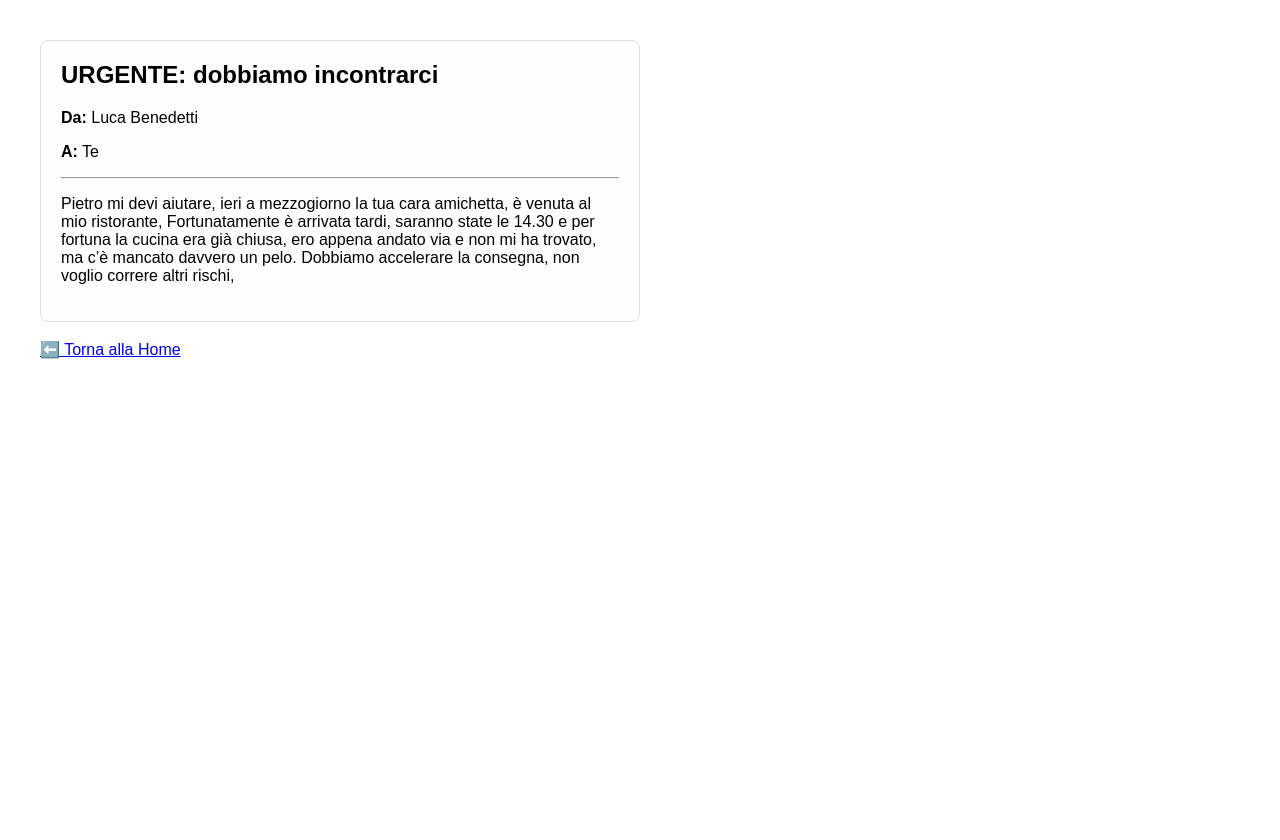
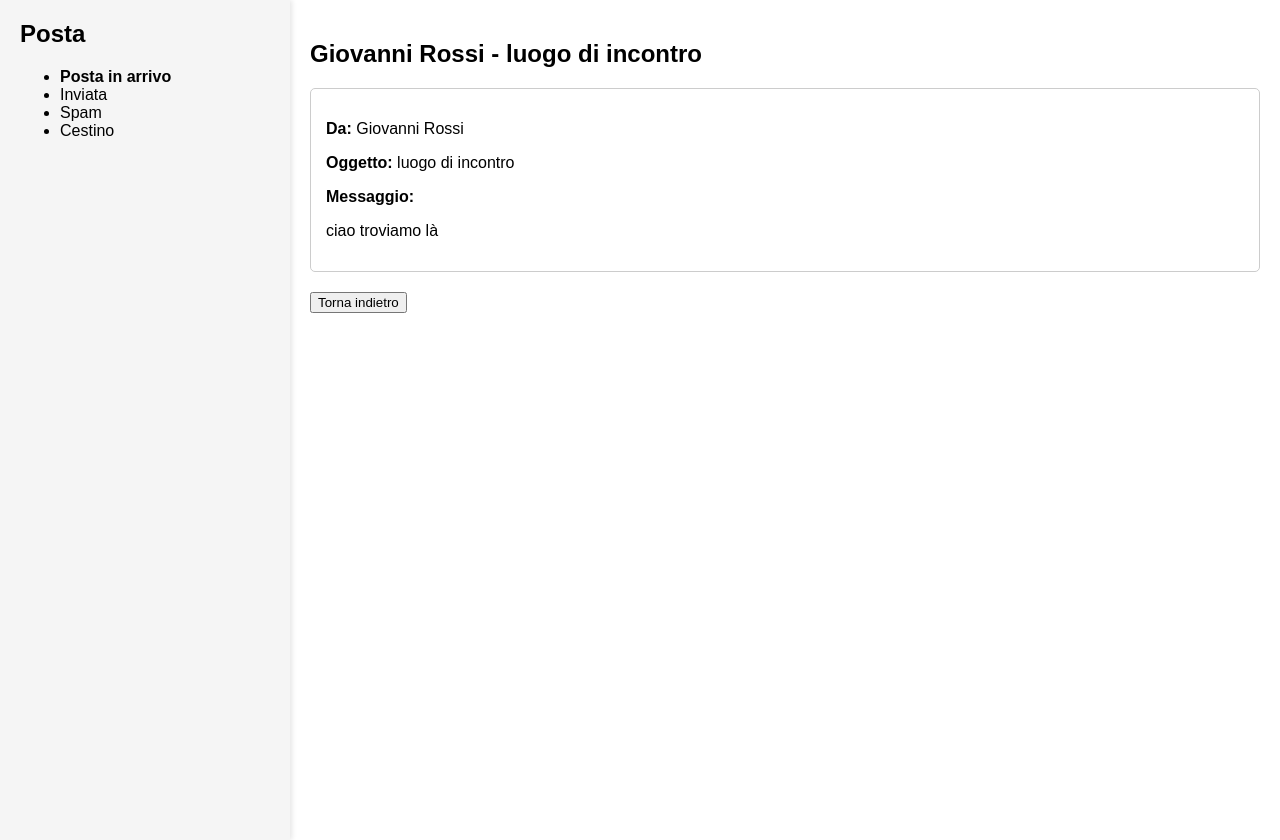
Before and after one commit to AndCatr/Stanza-Virtuale, a Flask app: page /email/rossi in a window 1280 px wide. Before the commit the page ends 359 px from the top, so only its background shows below. Run offline with Flask 3, Linux system fonts and the light colour scheme.

Commit message:
Update email_rossi.html

```diff
--- a/templates/email_rossi.html
+++ b/templates/email_rossi.html
@@ -2,36 +2,56 @@
 <html lang="it">
 <head>
     <meta charset="UTF-8">
-    <title>Email da Luca Benedetti</title>
+    <meta name="viewport" content="width=device-width, initial-scale=1.0">
+    <title>Email - Giovanni Rossi</title>
     <style>
-        body {
-            font-family: Arial, sans-serif;
-            margin: 40px;
-            max-width: 600px;
+        body { font-family: Arial, sans-serif; margin: 0; display: flex; }
+        .sidebar {
+            width: 250px;
+            background-color: #f5f5f5;
+            padding: 20px;
+            height: 100vh;
+            box-shadow: 2px 0 5px rgba(0,0,0,0.1);
         }
-        .email-content {
-            border: 1px solid #ddd;
+        .sidebar h2 {
+            margin-top: 0;
+        }
+        .content {
             padding: 20px;
-            border-radius: 8px;
-            background: #fefefe;
+            flex-grow: 1;
         }
-        .email-content h2 {
-            margin-top: 0;
+        .email-box {
+            border: 1px solid #ccc;
+            padding: 15px;
+            border-radius: 5px;
+        }
+        .back-button {
+            margin-top: 20px;
         }
     </style>
 </head>
 <body>
-    <div class="email-content">
-        <h2>URGENTE: dobbiamo incontrarci</h2>
-        <p><strong>Da:</strong> Luca Benedetti</p>
-        <p><strong>A:</strong> Te</p>
-        <hr>
-        <p>Pietro mi devi aiutare,
-ieri a mezzogiorno la tua cara amichetta, è venuta al mio ristorante,
-Fortunatamente è arrivata tardi, saranno state le 14.30 e per fortuna la cucina era già chiusa, ero appena andato via e non mi ha trovato, ma c’è mancato davvero un pelo.
-Dobbiamo accelerare la consegna, non voglio correre altri rischi,</p>
+    <div class="sidebar">
+        <h2>Posta</h2>
+        <ul>
+            <li><strong>Posta in arrivo</strong></li>
+            <li>Inviata</li>
+            <li>Spam</li>
+            <li>Cestino</li>
+        </ul>
     </div>
-    <br>
-    <a href="{{ url_for('stanza', codice=codice) }}">⬅️ Torna alla Home</a>
+
+    <div class="content">
+        <h2>Giovanni Rossi - luogo di incontro</h2>
+        <div class="email-box">
+            <p><strong>Da:</strong> Giovanni Rossi</p>
+            <p><strong>Oggetto:</strong> luogo di incontro</p>
+            <p><strong>Messaggio:</strong></p>
+            <p>ciao troviamo là</p>
+        </div>
+        <div class="back-button">
+            <button onclick="window.history.back()">Torna indietro</button>
+        </div>
+    </div>
 </body>
 </html>
```
